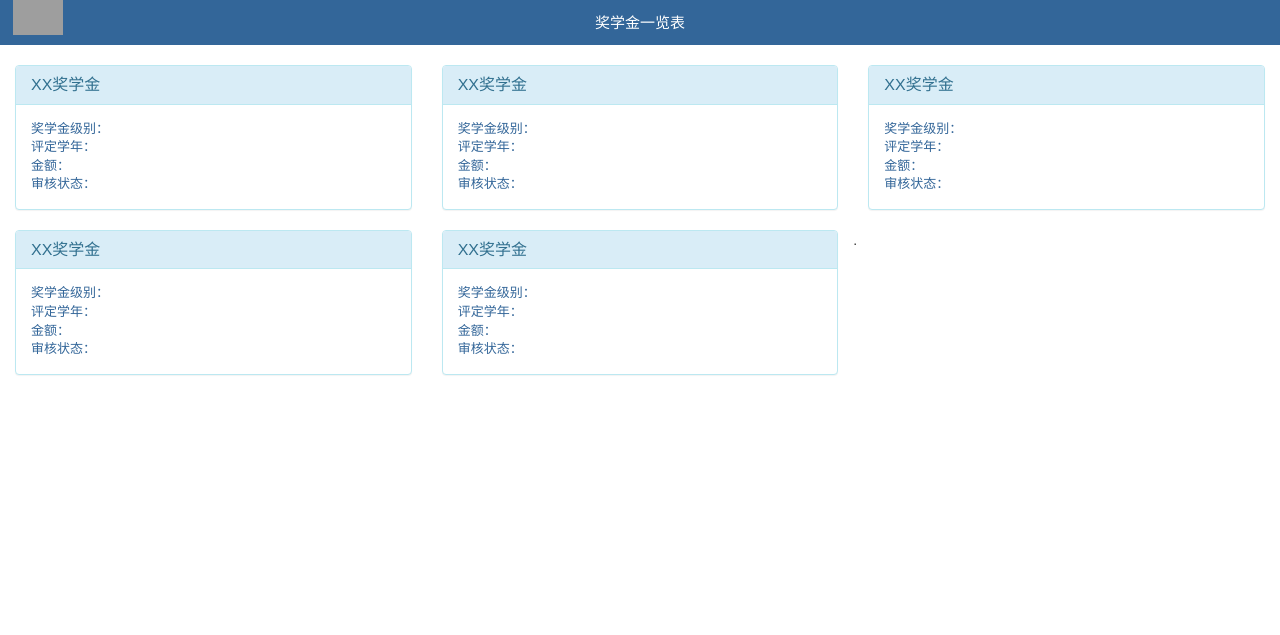
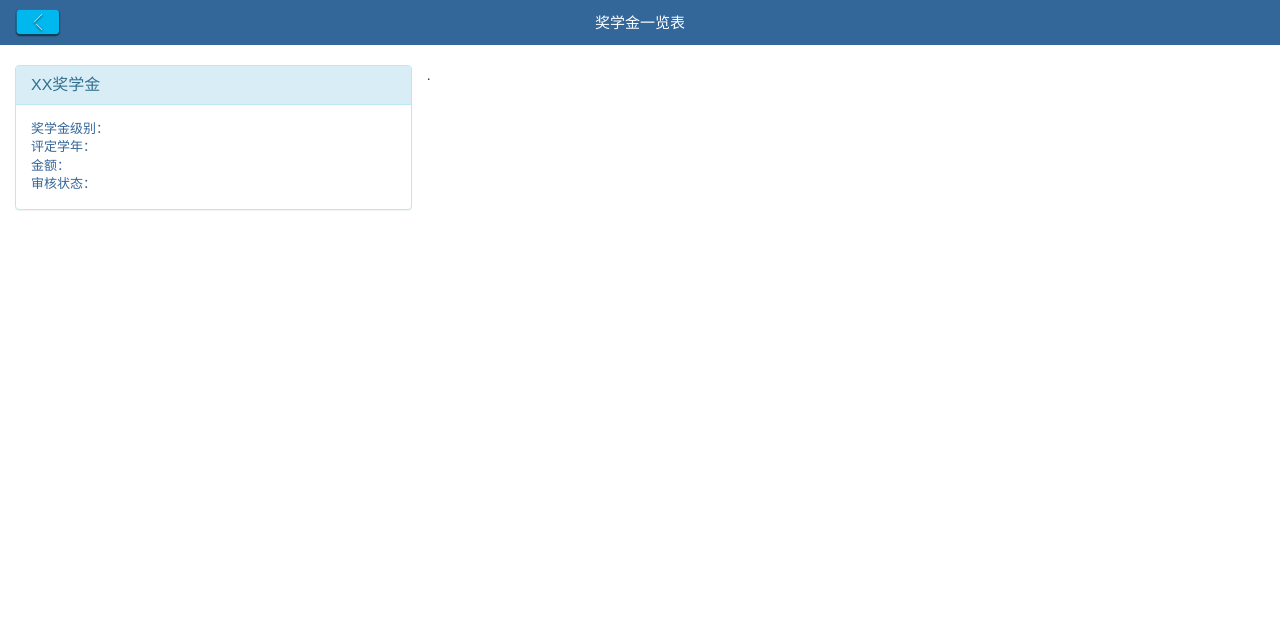
Before and after one commit to cherishher/py_api, a Python web app: template templates/ljxj.html in a window 1280 px wide. Shown: the top 635 px of the page. Run offline with Jinja, Linux system fonts and the light colour scheme; the template is opened without the code that fills it, so the values that code supplies are empty; some libraries are stand-ins or nearby versions; grey boxes are pictures that could not be loaded.

Commit message:
修改了部分资源引用的路径

```diff
--- a/templates/kjxj.html
+++ b/templates/kjxj.html
@@ -8,12 +8,12 @@
     <!-- 上述3个meta标签*必须*放在最前面，任何其他内容都*必须*跟随其后！ -->
     <meta name="description" content="">
     <meta name="author" content="">
-    <link rel="icon" href="favicon.ico">
-    <title>shengqjxj page</title>
+    <link rel="icon" href="../static/img/favicon.ico">
+    <title>可申请奖学金</title>
     <!-- Bootstrap core CSS -->
     <link href="https://cdn.bootcss.com/bootstrap/3.3.7/css/bootstrap.min.css" rel="stylesheet">
     <!-- Custom styles for this template -->
-    <link href="css/allfun.css" rel="stylesheet">
+    <link href="../static/css/allfun.css" rel="stylesheet">
 </head>
 
 <body>
--- a/templates/ljxj.html
+++ b/templates/ljxj.html
@@ -8,12 +8,12 @@
     <!-- 上述3个meta标签*必须*放在最前面，任何其他内容都*必须*跟随其后！ -->
     <meta name="description" content="">
     <meta name="author" content="">
-    <link rel="icon" href="favicon.ico">
-    <title>shengqjxj page</title>
+    <link rel="icon" href="../static/img/favicon.ico">
+    <title>奖学金一览表</title>
     <!-- Bootstrap core CSS -->
     <link href="https://cdn.bootcss.com/bootstrap/3.3.7/css/bootstrap.min.css" rel="stylesheet">
     <!-- Custom styles for this template -->
-    <link href="css/allfun.css" rel="stylesheet">
+    <link href="../static/css/allfun.css" rel="stylesheet">
 </head>
 
 <body>
@@ -45,59 +45,8 @@
             </div>
         </div>
     </div>
-    <div class="col-xs-12 col-md-4">
-        <div class="panel panel-info">
-            <div class="panel-heading">
-                <h3 class="panel-title">XX奖学金</h3>
-            </div>
-            <div class="panel-body">
-                <div class="state">奖学金级别：</div>
-                <div class="state">评定学年：</div>
-                <div class="state">金额：</div>
-                <div class="state">审核状态：</div>
-            </div>
-        </div>
-    </div>
-    </div>
-    <div class="col-xs-12 col-md-4">
-        <div class="panel panel-info">
-            <div class="panel-heading">
-                <h3 class="panel-title">XX奖学金</h3>
-            </div>
-            <div class="panel-body">
-                <div class="state">奖学金级别：</div>
-                <div class="state">评定学年：</div>
-                <div class="state">金额：</div>
-                <div class="state">审核状态：</div>
-            </div>
-        </div>
-    </div>
-    <div class="col-xs-12 col-md-4">
-        <div class="panel panel-info">
-            <div class="panel-heading">
-                <h3 class="panel-title">XX奖学金</h3>
-            </div>
-            <div class="panel-body">
-                <div class="state">奖学金级别：</div>
-                <div class="state">评定学年：</div>
-                <div class="state">金额：</div>
-                <div class="state">审核状态：</div>
-            </div>
-        </div>
-    </div>
-    <div class="col-xs-12 col-md-4">
-        <div class="panel panel-info">
-            <div class="panel-heading">
-                <h3 class="panel-title">XX奖学金</h3>
-            </div>
-            <div class="panel-body">
-                <div class="state">奖学金级别：</div>
-                <div class="state">评定学年：</div>
-                <div class="state">金额：</div>
-                <div class="state">审核状态：</div>
-            </div>
-        </div>
-    </div>
+
+
     <ul class="nav nav-tabs nav-tabs-justified navbar-fixed-bottom">
         <div class="row" align="center">
             <div class="col-md-4 col-sm-4 col-xs-4 tablock" align="center">
--- a/templates/signin.html
+++ b/templates/signin.html
@@ -8,12 +8,12 @@
     <!-- 上述3个meta标签*必须*放在最前面，任何其他内容都*必须*跟随其后！ -->
     <meta name="description" content="">
     <meta name="author" content="">
-    <link rel="icon" href="favicon.ico">
+    <link rel="icon" href="../static/img/favicon.ico">
     <title>signin</title>
     <!-- Bootstrap core CSS -->
     <link href="https://cdn.bootcss.com/bootstrap/3.3.7/css/bootstrap.min.css" rel="stylesheet">
     <!-- Custom styles for this template -->
-    <link href="css/signin.css" rel="stylesheet">
+    <link href="../static/css/signin.css" rel="stylesheet">
     <!-- HTML5 shim and Respond.js for IE8 support of HTML5 elements and media queries -->
     <!--[if lt IE 9]>
       <script src="https://cdn.bootcss.com/html5shiv/3.7.3/html5shiv.min.js"></script>
@@ -26,7 +26,7 @@
 <body>
     <div class="header">
         <div class="logoimg">
-            <img src="img/logo.png" alt="东南大学" width="80">
+            <img src="../static/img/logo.png" alt="东南大学" width="80">
         </div>
         <div class="container">
             <div class="row">
```
Also changed, not shown: templates/home.html (+9 -9 lines), templates/yjxj.html (+4 -4 lines), static/img/back.png (added), static/img/bgimg.jpeg (added), static/img/favicon.ico (added), static/img/homeimg.jpg (added), static/img/kjxj.png (added), static/img/kzxj.png (added), static/img/ljxj.png (added), static/img/logo.jpg (added), static/img/logo.png (added), static/img/lzxj.png (added), static/img/yjxj.png (added), static/img/yzxj.png (added), 1 other file.
